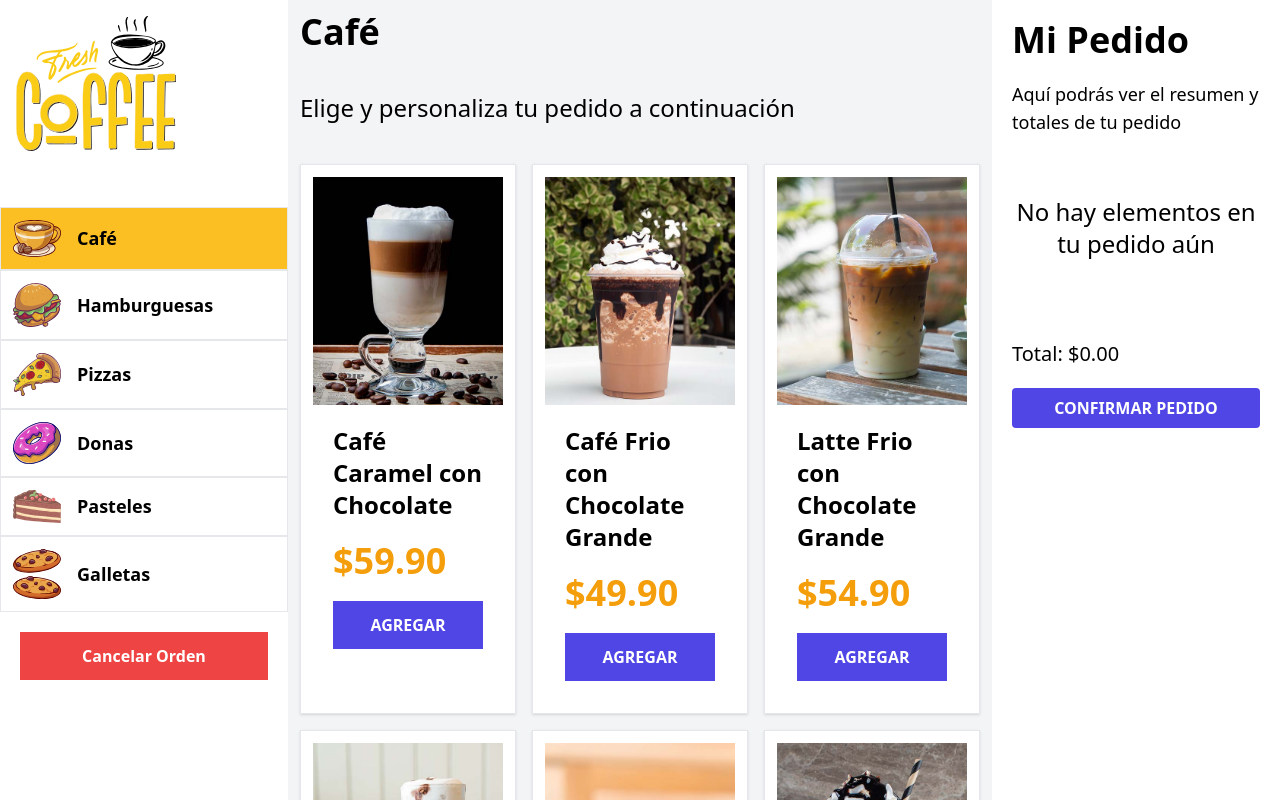
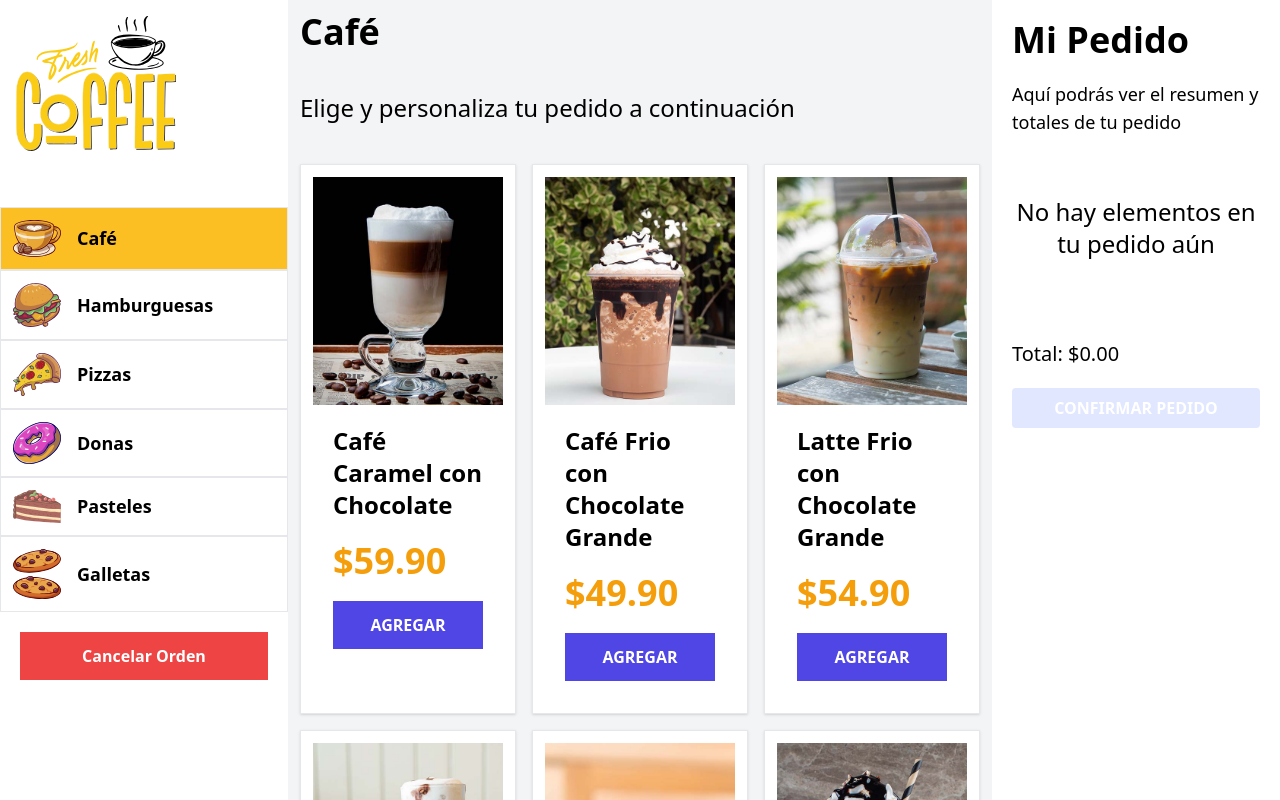
Before and after one commit to albertosanchezc/React-quiosco, a React (Vite) app: page / in a window 1280 px wide. Built offline with nearby package versions, Linux system fonts and the light colour scheme.

Commit message:
Deshabilitar botón de confirmar pedido si el pedido esta vacio

```diff
--- a/src/components/Resumen.jsx
+++ b/src/components/Resumen.jsx
@@ -4,6 +4,7 @@ import { formatearDinero } from "../helpers";
 
 export default function Resumen() {
   const { pedido,total } = useQuiosco();
+  const comprobarPedido = () => pedido.length === 0;
 
   return (
     <aside className='w-72 h-screen overflow-y-scroll p-5'>
@@ -39,8 +40,9 @@ export default function Resumen() {
         <div className="mt-5">
           <input
             type="submit"
-            className="bg-indigo-600 hover:bg-indigo-800 px-5 py-2 rounded uppercase text-white font-bold text-center w-full cursor-pointer"
+            className={`${comprobarPedido() ? 'bg-indigo-100' : 'bg-indigo-600  hover:bg-indigo-800' } px-5 py-2 rounded uppercase text-white font-bold text-center w-full cursor-pointer`}
             value='Confirmar Pedido'
+            disabled={comprobarPedido()}
           />
         </div>
       </form>
```
